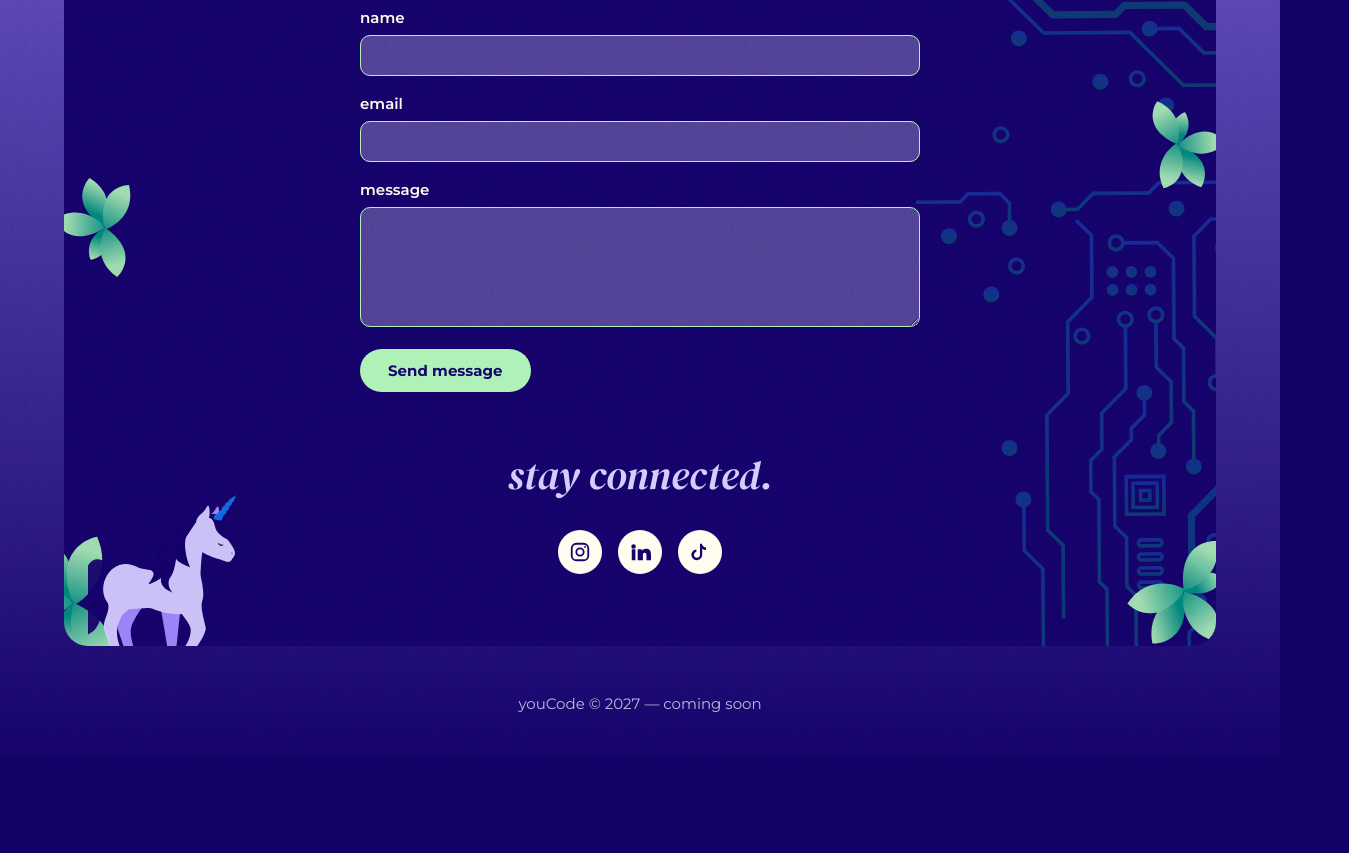
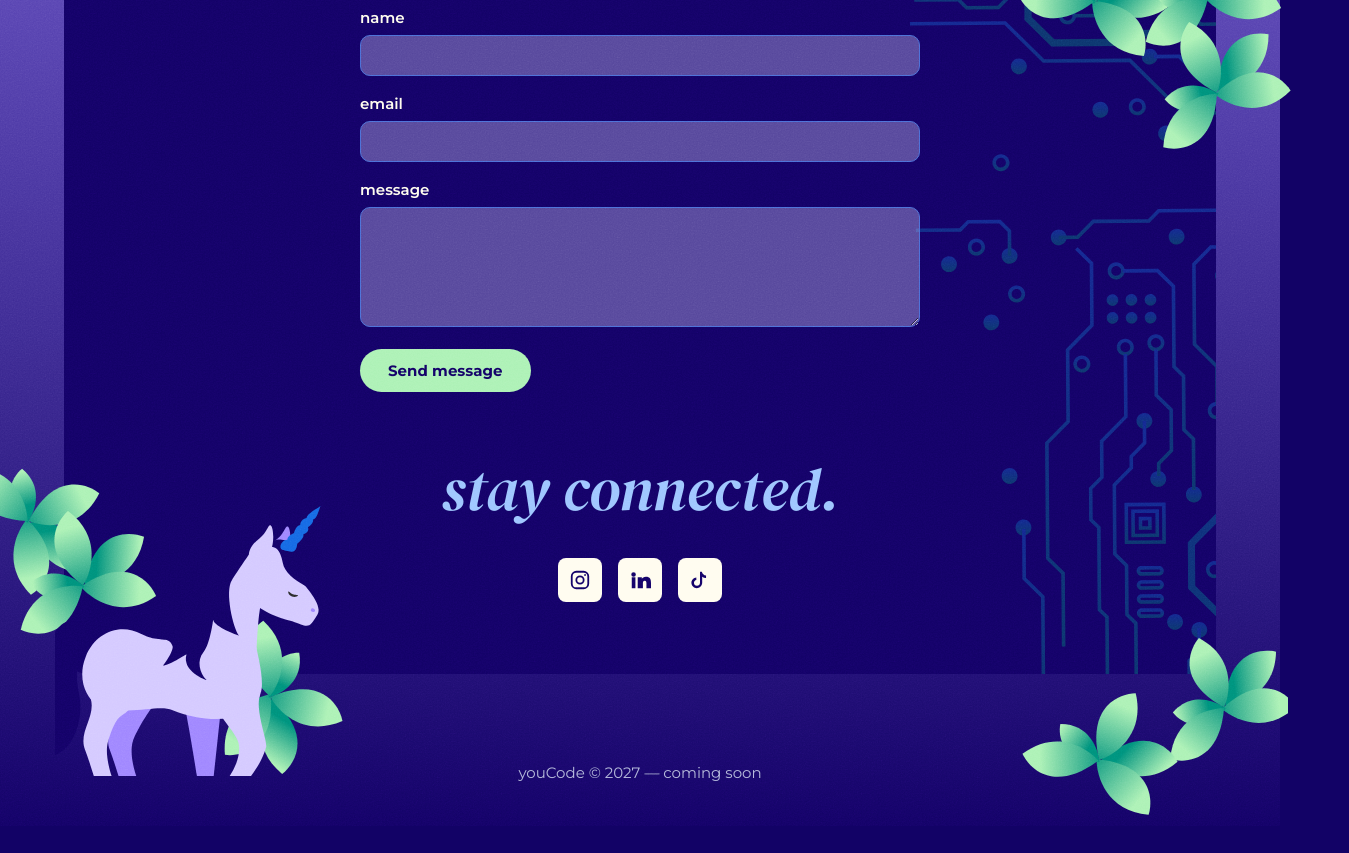
Before and after one commit to ubcWiCS/youCode-2027, a React (Vite) app: page / in a window 1280 px wide. Shown: the part 820-1673 px from the top of the page, 1349 px wide, since content can reach past the window. Before the commit the page ends 1577 px from the top, so only its background shows below. Built offline with nearby package versions, Linux system fonts and the light colour scheme.

Commit message:
fix: refine contact card styling and layout

```diff
--- a/src/App.module.css
+++ b/src/App.module.css
@@ -25,3 +25,7 @@
   color: var(--ice-blue);
   opacity: 0.75;
 }
+
+body {
+  overflow-x: clip;
+}
--- a/src/components/ContactCard.jsx
+++ b/src/components/ContactCard.jsx
@@ -8,9 +8,9 @@ import sayHello from '../assets/say-hello.svg'
 import styles from './ContactCard.module.css'
 
 const SOCIALS = [
-  { name: 'Instagram', href: 'https://instagram.com', icon: InstagramIcon },
-  { name: 'LinkedIn', href: 'https://linkedin.com', icon: LinkedInIcon },
-  { name: 'TikTok', href: 'https://tiktok.com', icon: TikTokIcon },
+  { name: 'Instagram', href: 'https://www.instagram.com/youcode.ubc/', icon: InstagramIcon },
+  { name: 'LinkedIn', href: 'https://www.linkedin.com/company/youcode-ubc', icon: LinkedInIcon },
+  { name: 'TikTok', href: 'https://www.tiktok.com/@youcode.ubc', icon: TikTokIcon },
 ]
 
 export default function ContactCard() {
@@ -45,13 +45,21 @@ export default function ContactCard() {
 
   return (
     <section className={styles.card} id="contact">
-      <img src="/images/group-r-5.svg" className={styles.circuits} alt="" aria-hidden="true" />
-      <img src={leaf1} className={`${styles.leaves} ${styles.leavesTopRight}`} alt="" aria-hidden="true" />
-      <img src={leaf2} className={`${styles.leaves} ${styles.leavesBottomLeft}`} alt="" aria-hidden="true" />
-      <img src={leaf3} className={`${styles.leaves} ${styles.leavesBottomRight}`} alt="" aria-hidden="true" />
-      <img src={leaf4} className={`${styles.leaves} ${styles.leavesMidLeft}`} alt="" aria-hidden="true" />
-      <img src={leaf5} className={`${styles.leaves} ${styles.leavesMidRight}`} alt="" aria-hidden="true" />
+      <div className={styles.clip}>
+        <img src="/images/group-r-5.svg" className={styles.circuits} alt="" aria-hidden="true" />
+      </div>
+      <img src={leaf2} className={`${styles.leaf} ${styles.trA}`} alt="" aria-hidden="true" />
+      <img src={leaf5} className={`${styles.leaf} ${styles.trB}`} alt="" aria-hidden="true" />
+      <img src={leaf5} className={`${styles.leaf} ${styles.trC}`} alt="" aria-hidden="true" />
+      <img src={leaf5} className={`${styles.leaf} ${styles.trD}`} alt="" aria-hidden="true" />
+      {/* bottom left */}
+      <img src={leaf5} className={`${styles.leaf} ${styles.blA}`} alt="" aria-hidden="true" />
+      <img src={leaf5} className={`${styles.leaf} ${styles.blB}`} alt="" aria-hidden="true" />
       <img src="/images/unicorn.svg" className={styles.unicorn} alt="" aria-hidden="true" />
+      <img src={leaf5} className={`${styles.leaf} ${styles.blC}`} alt="" aria-hidden="true" />
+      {/* bottom right */}
+      <img src={leaf4} className={`${styles.leaf} ${styles.brA}`} alt="" aria-hidden="true" />
+      <img src={leaf5} className={`${styles.leaf} ${styles.brB}`} alt="" aria-hidden="true" />
 
       <div className={styles.inner}>
         <img src={sayHello} className={styles.heading} alt="say hello." />
--- a/src/components/ContactCard.module.css
+++ b/src/components/ContactCard.module.css
@@ -1,10 +1,21 @@
 .card {
+  --s: clamp(50px, 7vw, 120px);
+  --tail: 8vw;
+  margin: 0 clamp(20px, 5vw, 64px) calc(var(--s) * 1);
+  border-radius: 24px;
+  background: var(--navy);
+  padding: clamp(32px, 6vw, 64px) clamp(20px, 6vw, 72px) clamp(48px, 7vw, 72px);
   position: relative;
+  z-index: 1;
+  isolation: isolate;
+}
+
+.clip {
+  position: absolute;
+  inset: 0;
   overflow: hidden;
-  margin: 0 clamp(20px, 5vw, 64px) clamp(28px, 4vw, 48px);
-  border-radius: 24px;
-  background: var(--navy); /* flat navy per Figma; card layers over the page gradient */
-  padding: clamp(32px, 6vw, 64px) clamp(20px, 6vw, 72px) clamp(48px, 7vw, 72px);
+  border-radius: inherit;
+  pointer-events: none;
 }
 
 .inner {
@@ -13,6 +24,7 @@
   max-width: 560px;
   margin: 0 auto;
   text-align: center;
+  z-index: 3;
 }
 
 .heading {
@@ -27,11 +39,11 @@
 }
 
 .subheading {
-  font-family: var(--font-display);
+  font-family: 'DM Serif Text', var(--font-display);
   font-style: italic;
   font-weight: 400;
-  font-size: clamp(30px, 4.4vw, 40px);
-  color: var(--purple-pale);
+  font-size: clamp(36px, 5vw, 60px);
+  color: #9DC5FF;
   margin: 56px 0 28px;
 }
 
@@ -60,8 +72,8 @@
   font-family: var(--font-body);
   font-size: 15px;
   color: var(--cream);
-  background: rgba(212, 201, 255, 0.3);
-  border: 1px solid var(--mint);
+  background: rgba(212, 201, 255, 0.35);
+  border: 1px solid #4a6fd8;
   border-radius: 10px;
   padding: 10px 14px;
   outline-offset: 2px;
@@ -109,7 +121,7 @@
   justify-content: center;
   width: 44px;
   height: 44px;
-  border-radius: 50%;
+  border-radius: 8px;
   background: var(--cream);
   color: var(--navy);
   transition: transform 0.15s ease, background 0.15s ease;
@@ -127,74 +139,42 @@
   bottom: -80px;
   width: 380px;
   opacity: 0.35;
-  z-index: 0;
   transform: scaleX(-1);
   pointer-events: none;
 }
 
-.leaves {
+.leaf {
   position: absolute;
-  width: 140px;
-  height: 140px;
-  z-index: 0;
-  opacity: 0.9;
+  height: auto;
+  z-index: 1;
+  pointer-events: none;
 }
 
-.leavesTopRight {
-  top: -20px;
-  right: -20px;
-  transform: rotate(20deg);
-}
+/* top right */
+.trA { top: calc(var(--s) * -0.55); right: calc(var(--s) * -0.65);  width: calc(var(--s) * 1.5); transform: rotate(0deg); }
+.trB { top: calc(var(--s) * 0.95);   right: calc(var(--s) * 0.3);   width: calc(var(--s) * 2); transform: rotate(0deg); }
+.trC { top: calc(var(--s) * 0.85);   right: calc(var(--s) * -1);  width: calc(var(--s) * 2); transform: rotate(-40deg); }
+.trD { top: calc(var(--s) * 1.9);   right: calc(var(--s) * -1.1);  width: calc(var(--s) * 2);  transform: rotate(-50deg); }
 
-.leavesBottomLeft {
-  bottom: -30px;
-  left: -30px;
-  transform: rotate(-160deg) scale(1.1);
-}
+/* bottom left */
+.blA { bottom: calc(var(--s) * 0.65); left: calc(var(--s) * -1.4);  width: calc(var(--s) * 2); transform: rotate(40deg)}
+.blB { bottom: calc(var(--s) * 0.00000001);  left: calc(var(--s) * -0.7);  width: calc(var(--s) * 2); transform: rotate(-40deg)}
+.blC { bottom: calc(var(--s) * -1.3); left: calc(var(--s) * 1.25);  width: calc(var(--s) * 2); transform: rotate(80deg)}
 
-.leavesBottomRight {
-  bottom: -20px;
-  right: -20px;
-  transform: rotate(160deg);
-}
-
-.leavesMidLeft {
-  top: 40%;
-  left: -30px;
-  transform: rotate(-60deg) scale(0.8);
-}
-
-.leavesMidRight {
-  top: 30%;
-  right: -30px;
-  transform: rotate(60deg) scale(0.8);
-}
+/* bottom right */
+.brA { bottom: calc(var(--s) * -1.3); right: calc(var(--s) * -0.8); width: calc(var(--s) * 1.5); }
+.brB { bottom: calc(var(--s) * -2); right: calc(var(--s) * 0.25); width: calc(var(--s) * 2); }
 
 .unicorn {
   position: absolute;
-  bottom: 0;
-  left: 24px;
-  width: 150px;
+  left: calc(var(--s) * -0.1);
+  bottom: calc(var(--tail) * -1);
+  width: calc(var(--s) * 3);
   height: auto;
-  z-index: 0;
-  opacity: 0.95;
+  z-index: 2;
+  pointer-events: none;
 }
 
-@media (max-width: 640px) {
-  .circuits {
-    width: 220px;
-    right: -60px;
-    bottom: -50px;
-  }
-  .leaves {
-    width: 90px;
-    height: 90px;
-  }
-  .unicorn {
-    width: 100px;
-    left: 8px;
-  }
-}
 .statusSuccess {
   color: #4ade80;
   font-size: 14px;
@@ -204,3 +184,11 @@
   color: #f87171;
   font-size: 14px;
 }
+
+@media (max-width: 640px) {
+  .circuits {
+    width: 220px;
+    right: -60px;
+    bottom: -50px;
+  }
+}
--- a/src/index.css
+++ b/src/index.css
@@ -30,6 +30,7 @@ html, body {
 }
 
 body {
+  overflow-x: clip;
   font-family: var(--font-body);
   background: var(--navy);
   color: var(--cream);
```
Also changed, not shown: src/assets/countdown.png (added).
